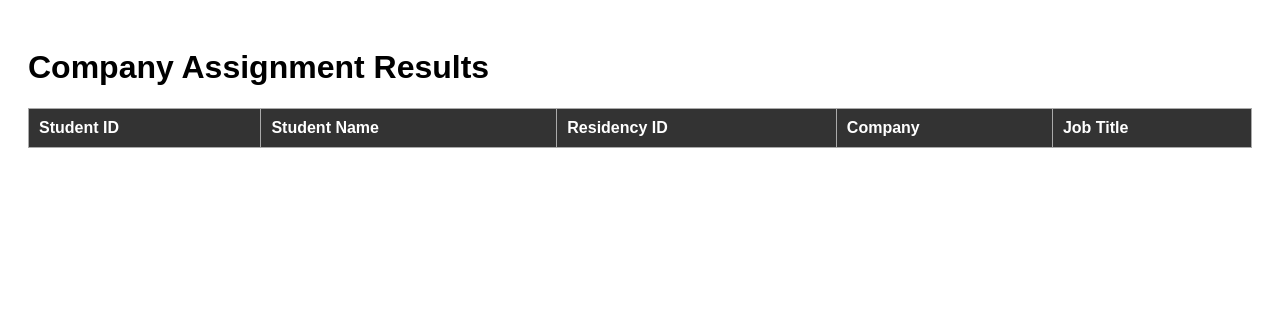
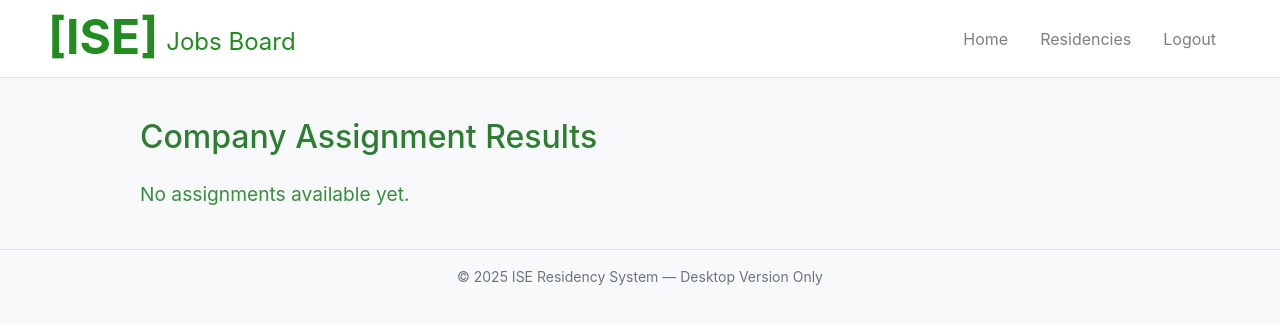
Before and after one commit to SyedFahimRahman/B4Epic, a Flask app: page /allocation-results in a window 1280 px wide. Shown: the top 324 px of the page. Run offline with Flask 3, Linux system fonts and the light colour scheme; a user stored in the database is signed in; lists and menus that the app fills with data are empty.

Commit message:
CSV upload fixed minor thinga added view students and compay to admin dash

```diff
--- a/app.py
+++ b/app.py
@@ -1,5 +1,8 @@
 from flask import Flask, redirect, url_for, render_template, session, flash, request
 from functools import wraps
+from flask import request, redirect, url_for, flash
+import csv
+from io import TextIOWrapper
 
 from allocation_results import get_allocation_details
 
@@ -199,6 +202,7 @@ def admin_panel():
         flash("Admin access only.")
         return redirect(url_for("login"))
 
+
     if request.method == "POST":
         action = request.form.get("action")
         user_email = request.form.get("user_email")
@@ -230,15 +234,16 @@ def admin_panel():
 
     pending_users = User.query.filter_by(is_approved=False).all()
     pending_positions = ResidencyPosition.query.filter_by(is_approved=False).all()
-    return render_template("admin.html", pending_users=pending_users, pending_positions=pending_positions)
-
-# ----------------- Allocation Routes -----------------
-"""@app.route('/run-allocation')
-def run_allocation_route():
-    result = run_allocation(round_number=1)
-    return result
-"""
-
+    students = Student.query.all()
+    companies = Company.query.all()
+    return render_template(
+        "admin.html",
+        pending_users=pending_users,
+        pending_positions=pending_positions,
+        students=students,
+        User=User,
+        companies=companies
+    )
 # ----------------- Company Assignments -----------------
 @app.route('/view-assignments')
 def view_assignments():
@@ -282,7 +287,8 @@ def add_residency():
         residency_type = request.form.get("residency_type")
         is_combined_str = request.form.get("is_combined")
         is_combined = True if is_combined_str == "true" else False
-        year = int(request.form.get("year"))  # <-- Get year from form
+        year = int(request.form.get("year"))
+        company.contact = request.form.get("contact")
 
         # Address fields from form
         line_1 = request.form.get("line_1")
@@ -319,8 +325,8 @@ def add_residency():
             residency=residency_type,
             is_combined=is_combined,
             company_id=company.id,
-            year=year,            # <-- Save year!
-            is_approved=False     # Default to not approved
+            year=year,
+            is_approved=False
         )
 
         db.session.add(new_position)
@@ -337,7 +343,8 @@ def add_residency():
     return render_template(
         "add_residency.html",
         company_name=company.name,
-        address=address
+        address=address,
+        company_username=user.username
     )
 
 
@@ -462,5 +469,51 @@ def allocation_results():
         allocations = get_allocation_details()
         return render_template("allocation_results.html", allocations=allocations)
 
+@app.route('/upload-students', methods=['POST'])
+def upload_students():
+    year = request.form.get('year', type=int)
+    if 'file' not in request.files:
+        flash('No file selected.')
+        return redirect(url_for('admin_panel'))
+
+    file = request.files['file']
+    if file.filename == '':
+        flash('No file selected.')
+        return redirect(url_for('admin_panel'))
+
+    if not file.filename.endswith('.csv'):
+        flash('Please upload a CSV file.')
+        return redirect(url_for('admin_panel'))
+
+    try:
+        csv_file = TextIOWrapper(file.stream, encoding='utf-8')
+        csv_reader = csv.DictReader(csv_file)
+        for index, row in enumerate(csv_reader):
+            # Use index as the grade/rank (smaller index = higher priority)
+            grade = float(index + 1)  # or (len(students) - index) if you want to invert
+            student = Student.query.filter_by(email=row['email']).first()
+            if student:
+                student.first_name = row['first_name']
+                student.last_name = row['last_name']
+                student.year = year
+                student.grade = grade  # or student.rank = index + 1
+            else:
+                student = Student(
+                    email=row['email'],
+                    first_name=row['first_name'],
+                    last_name=row['last_name'],
+                    year=year,
+                    grade=grade  # or rank = index + 1
+                )
+                db.session.add(student)
+        db.session.commit()
+        flash('Students uploaded and ranked!')
+    except Exception as e:
+        db.session.rollback()
+        flash(f'Error: {str(e)}')
+
+    return redirect(url_for('admin_panel'))
+
+
 if __name__ == '__main__':
     app.run(debug=True)
--- a/models.py
+++ b/models.py
@@ -48,7 +48,6 @@ class Company(db.Model):
     id = db.Column(db.Integer, primary_key=True)
     name = db.Column(db.String(100))
     contact = db.Column(db.String(100))
-
     address_id = db.Column(db.Integer, db.ForeignKey('address.id'))
     address = db.relationship('Address', backref='companies', lazy=True)
 
--- a/templates/allocation_results.html
+++ b/templates/allocation_results.html
@@ -1,40 +1,36 @@
-<!-- allocation_result.html -->
-<!DOCTYPE html>
-<html lang="en">
-<head>
-    <meta charset="UTF-8">
-    <title>Allocation Results</title>
-    <style>
-        body { font-family: Arial, sans-serif; padding: 20px; }
-        table { width: 100%; border-collapse: collapse; margin-top: 20px; }
-        th, td { border: 1px solid #aaa; padding: 10px; text-align: left; }
-        th { background-color: #333; color: white; }
-        tr:nth-child(even) { background-color: #f4f4f4; }
-    </style>
-</head>
-<body>
-    <h1>Company Assignment Results</h1>
-    <table>
+{% extends "base.html" %}
+{% block content %}
+  <h2 style="color:#2e7d32; margin-bottom: 24px;">Company Assignment Results</h2>
+  {% if allocations %}
+    <table style="
+      width: 100%;
+      border-collapse: collapse;
+      background: #e8f5e9;
+      border-radius: 10px;
+      overflow: hidden;
+      box-shadow: 0 2px 8px rgba(46,125,50,0.07);">
       <thead>
-            <tr>
-                <th>Student ID</th>
-                <th>Student Name</th>
-                <th>Residency ID</th>
-                <th>Company</th>
-                <th>Job Title</th>
+        <tr style="background: #388e3c; color: #fff;">
+          <th style="padding: 12px;">Student ID</th>
+          <th style="padding: 12px;">Student Name</th>
+          <th style="padding: 12px;">Residency ID</th>
+          <th style="padding: 12px;">Company</th>
+          <th style="padding: 12px;">Job Title</th>
         </tr>
       </thead>
       <tbody>
         {% for alloc in allocations %}
-                <tr>
-                    <td>{{ alloc.student_id }}</td>
-                    <td>{{ alloc.student_name }}</td>
-                    <td>{{ alloc.residency_id }}</td>
-                    <td>{{ alloc.company_name or 'N/A' }}</td>
-                    <td>{{ alloc.job_title or 'N/A' }}</td>
+        <tr style="border-bottom: 1px solid #c8e6c9;">
+          <td style="padding: 12px;">{{ alloc.student_id }}</td>
+          <td style="padding: 12px;">{{ alloc.student_name }}</td>
+          <td style="padding: 12px;">{{ alloc.residency_id }}</td>
+          <td style="padding: 12px;">{{ alloc.company_name or 'N/A' }}</td>
+          <td style="padding: 12px;">{{ alloc.job_title or 'N/A' }}</td>
         </tr>
         {% endfor %}
       </tbody>
     </table>
-</body>
-</html>
+  {% else %}
+    <div style="color: #388e3c; font-size: 1.2em;">No assignments available yet.</div>
+  {% endif %}
+{% endblock %}
```
Also changed, not shown: templates/admin.html (+73 -0 lines). Lines whose indentation alone changed are shown as unchanged.
